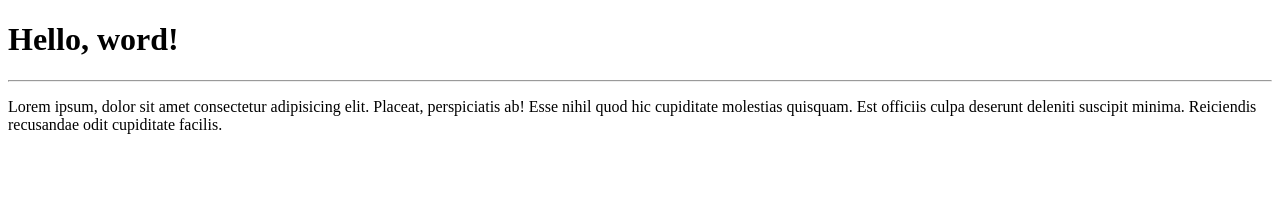
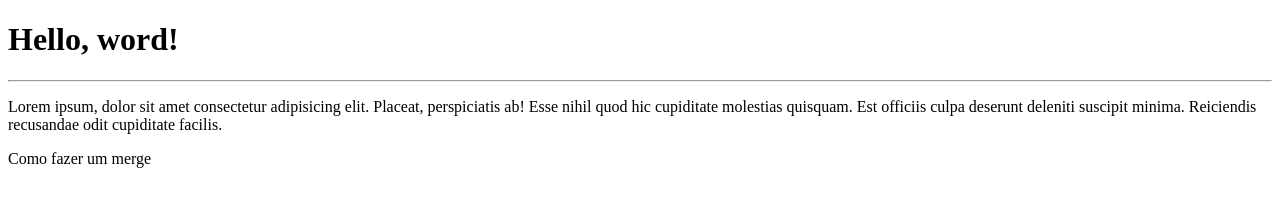
Before and after one commit to TauanLima23/Git, a plain HTML site: page Patch/index.html in a window 1280 px wide. Drawn offline with Linux system fonts and the light colour scheme.

Commit message:
Como fazer um merge no meu master

```diff
--- a/Patch/index.html
+++ b/Patch/index.html
@@ -9,5 +9,6 @@
     <h1>Hello, word!</h1>
     <hr>
     <p>Lorem ipsum, dolor sit amet consectetur adipisicing elit. Placeat, perspiciatis ab! Esse nihil quod hic cupiditate molestias quisquam. Est officiis culpa deserunt deleniti suscipit minima. Reiciendis recusandae odit cupiditate facilis.</p>
+    <p>Como fazer um merge</p>
 </body>
 </html>
```
